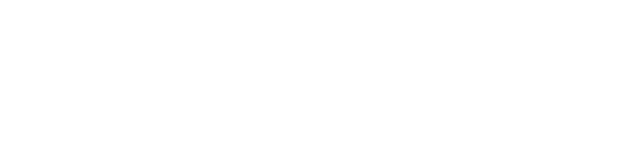
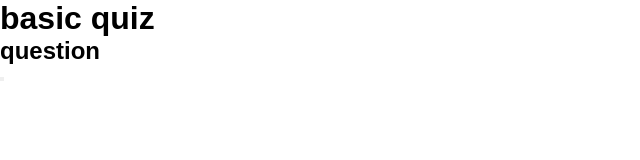
Before and after one commit to Vinay-webDev/js_BASIC_QUIZ_APP, a plain HTML site: page index.html in a window 1280 px wide. Shown: the whole page, without its empty margins (0-640 px from the left). Drawn offline with Linux system fonts and the light colour scheme.

Commit message:
Update index.html

```diff
--- a/index.html
+++ b/index.html
@@ -8,6 +8,13 @@
 </head>
 <body>
     <div class="app">
+        <h1 >basic quiz</h1>
+        <div class="quiz">
+            <h2 id="question">question</h2>
+            <div class="options">
+                <button></button>
+            </div>
+        </div>
 
     </div>
 </body>
```
